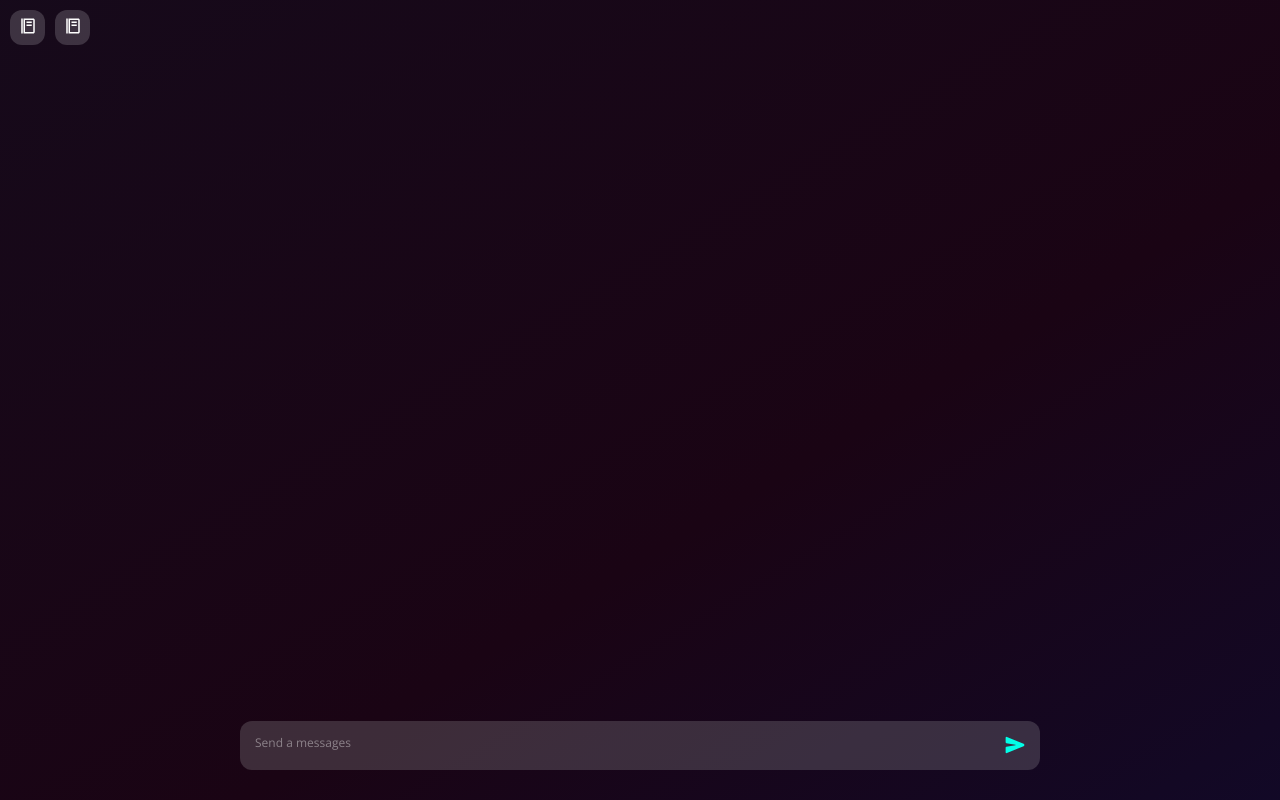
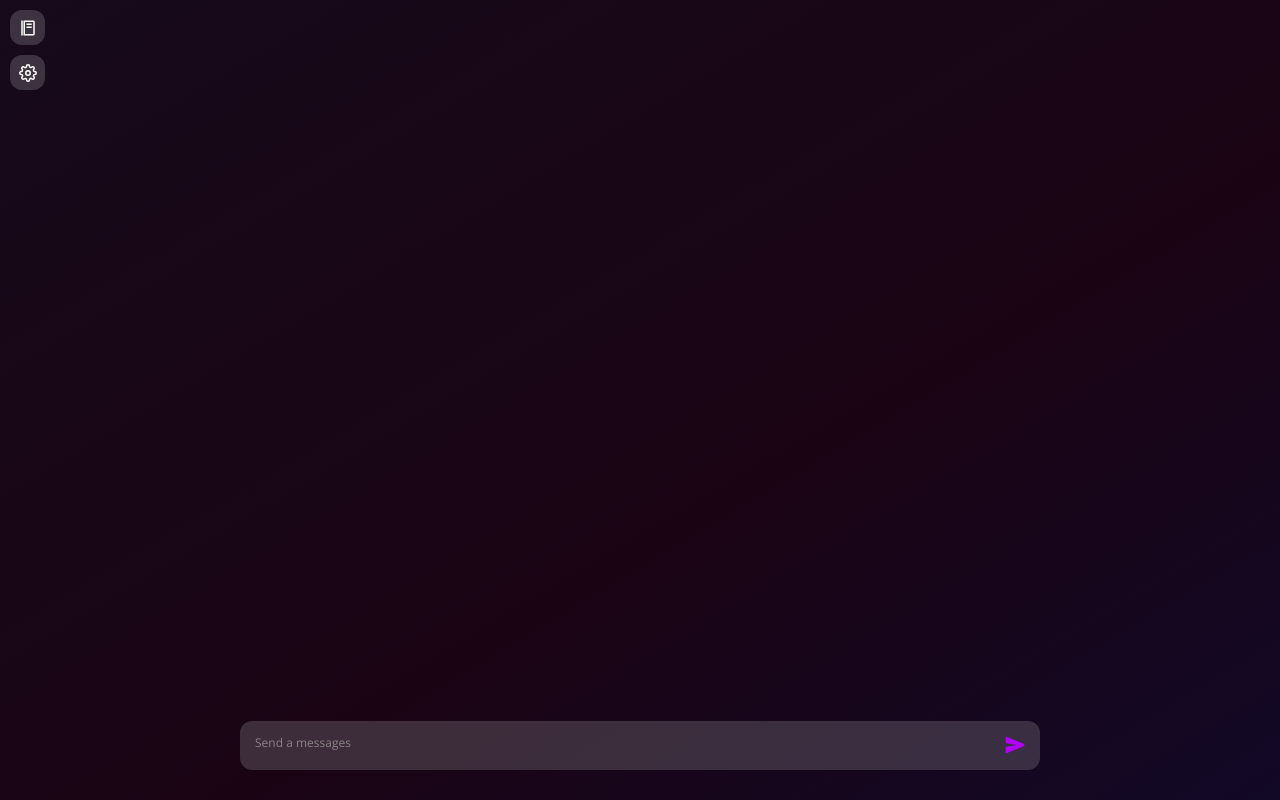
Before and after one commit to Dmitrlev/DaveyGPT, a React (Create React App) app: page / in a window 1280 px wide. Built offline with nearby package versions, Linux system fonts and the light colour scheme.

Commit message:
revision input submit

```diff
--- a/src/components/screens/ChatScreen/ChatMain/ChatInput/ButtonSubmitForm/ButtonSubmitForm.jsx
+++ b/src/components/screens/ChatScreen/ChatMain/ChatInput/ButtonSubmitForm/ButtonSubmitForm.jsx
@@ -5,7 +5,7 @@ export const ButtonSubmitForm = ({show}) => {
   return (
     <button className={styles['button-submit-form']}>
       <div className={`${styles['button-submit-form-fon']} ${show && styles['button-submit-form-fon-active']}`}></div>
-      <IoSend className={styles['button-submit-form-icon']} color={'#02ffe7'} size={20}/>
+      <IoSend className={styles['button-submit-form-icon']} color={'#b400ff'} size={20}/>
     </button>
   )
 }
--- a/src/components/screens/ChatScreen/ChatMain/ChatInput/ButtonSubmitForm/ButtonSubmitForm.module.css
+++ b/src/components/screens/ChatScreen/ChatMain/ChatInput/ButtonSubmitForm/ButtonSubmitForm.module.css
@@ -15,7 +15,7 @@
   top: 0;
   width: 100%;
   height: 100%;
-  background: grey;
+  background: #9c3bbc3b;
   transition: 0.1s ease-in;
   opacity: 0;
 }
--- a/src/components/screens/ChatScreen/ChatMain/ChatInput/ChatInput.jsx
+++ b/src/components/screens/ChatScreen/ChatMain/ChatInput/ChatInput.jsx
@@ -5,7 +5,6 @@ import {ButtonSubmitForm} from "./ButtonSubmitForm/ButtonSubmitForm";
 
 export const ChatInput = () => {
 
-  const [cache, setCache] = useState(null);
   const [value, setValue] = useState('');
   const [isFocused, setIsFocused] = useState(false);
 
@@ -43,9 +42,9 @@ export const ChatInput = () => {
             value={value}
             onChange={(e) => {
               setValue(e.target.value)
-              textareaResize(e, cache, setCache, 150)
+              textareaResize(e, 200)
             }}
-            onKeyDown={(e) => textareaResize(e, cache, setCache, 150)}
+            // onKeyDown={(e) => textareaResize(e, cache, setCache, 150)}
             className={styles.textarea}
           />
           <ButtonSubmitForm show={isBlock}/>
--- a/src/components/screens/ChatScreen/ChatMain/ChatInput/ChatInput.module.css
+++ b/src/components/screens/ChatScreen/ChatMain/ChatInput/ChatInput.module.css
@@ -7,7 +7,7 @@
   transform: translateX(-50%);
   border-radius: 0.75rem;
   background: #bcbcbc38;
-  padding: 5px;
+  padding: 5px 5px 5px 5px;
   transition: 0.2s;
 }
 .container-focus {
@@ -21,6 +21,7 @@
   width: 100%;
   height: 100%;
   display: flex;
+  grid-gap: 5px;
   align-items: center;
 }
 .textarea {
--- a/src/components/screens/ChatScreen/ChatMain/ChatMain.jsx
+++ b/src/components/screens/ChatScreen/ChatMain/ChatMain.jsx
@@ -4,6 +4,7 @@ import {MessagesBlock} from "./MessagesBlock/MessagesBlock";
 import {BiFoodMenu} from "react-icons/bi";
 import {useSelector} from "react-redux";
 import {useParams} from "react-router-dom";
+import {FiSettings} from "react-icons/fi";
 
 export const ChatMain = ({showMenuLeft, setShowMenuLeft}) => {
 
@@ -21,7 +22,7 @@ export const ChatMain = ({showMenuLeft, setShowMenuLeft}) => {
         <button
           className={styles['button-close-menu-left-item']}
           onClick={() => setShowMenuLeft(!showMenuLeft)}
-        ><BiFoodMenu color={'white'} size={18}/></button>
+        ><FiSettings color={'white'} size={18}/></button>
       </div>
       <MessagesBlock dataThisChat={dataThisChat}/>
       <ChatInput />
--- a/src/components/screens/ChatScreen/ChatMain/ChatMain.module.css
+++ b/src/components/screens/ChatScreen/ChatMain/ChatMain.module.css
@@ -11,13 +11,13 @@
   left: 10px;
   top: 10px;
   display: flex;
+  flex-direction: column;
   grid-gap: 10px;
-  justify-content: center;
-  align-items: center;
   z-index: 10;
 }
 .button-close-menu-left-item {
   background: #ffffff2b;
+  display: flex;
   justify-content: center;
   align-items: center;
   width: 35px;
--- a/src/parsing/textareaResize.js
+++ b/src/parsing/textareaResize.js
@@ -1,20 +1,16 @@
-import {parsingPX} from "./parsingPX";
-
-export const textareaResize = (e, cache, setCache, height) => {
+export const textareaResize = (e, height) => {
   const maxHeight = height;
-  const check = parsingPX(e.target.style.height) <= maxHeight;
+  const check = e.target.scrollHeight <= maxHeight;
 
   setTimeout(() => {
     e.target.style.height = 'auto';
     const newHeight = e.target.scrollHeight;
-
     if(check) {
       e.target.style.overflow = 'hidden';
       e.target.style.height = `${newHeight}px`;
-      setCache(newHeight);
     } else {
       e.target.style.overflow = 'auto';
-      e.target.style.height = `${newHeight <= maxHeight ? newHeight : cache}px`;
+      e.target.style.height = `${maxHeight}px`;
     }
   }, 1);
 };
```
